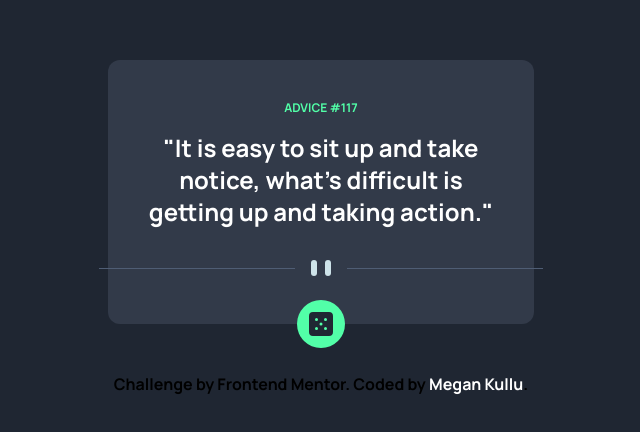
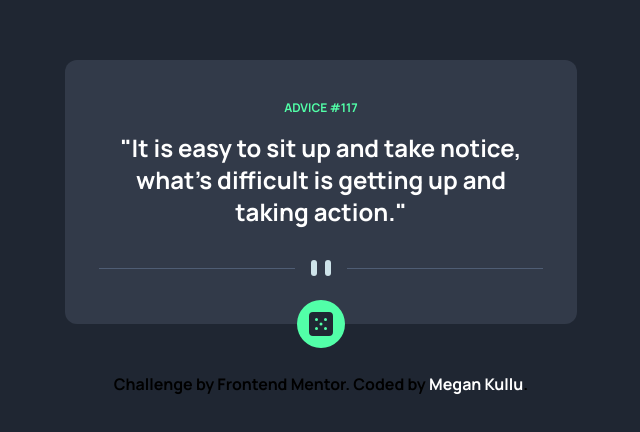
Before and after one commit to MeganKullu/advice-generator-app, a website: page index.html in a window 1280 px wide. Shown: the part 172-604 px from the top of the page, without its empty margins (319-959 px from the left). Drawn offline with Linux system fonts and the light colour scheme.

Commit message:
updated width sizes

```diff
--- a/index.html
+++ b/index.html
@@ -13,7 +13,7 @@
 <body>
    <div class="h-screen bg-dark-blue flex flex-col justify-center items-center px-3 lg:px-0">
 
-    <main class="grid place-content-center text-center w-full lg:w-4/12 rounded-xl bg-dark-grayish-blue py-6" >
+    <main class="grid place-content-center text-center w-full md:max-w-sm lg:max-w-md xl:max-w-lg 2xl:max-w-xl rounded-xl bg-dark-grayish-blue py-6" >
       <div class="my-4 text-xs text-neon-green">ADVICE #<span id="adviceNumber">117</span></div>
       <div class="mb-8 text-xl lg:text-2xl text-white font-bold px-10" id="adviceInput">"It is easy to sit up and take notice, what's difficult is getting up and taking action."</div>
       <div class="hidden lg:grid place-content-center mb-6 ">
```
Also changed, not shown: dist/output.css.
